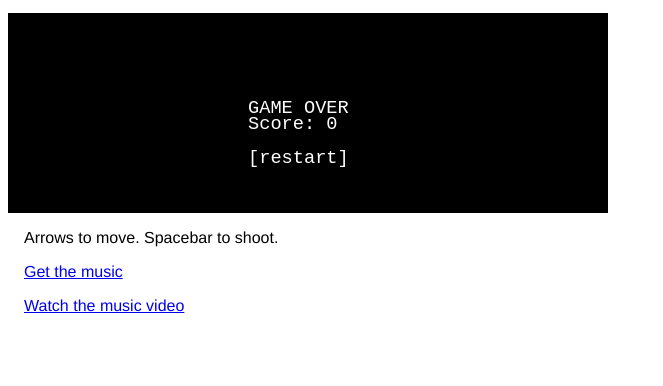
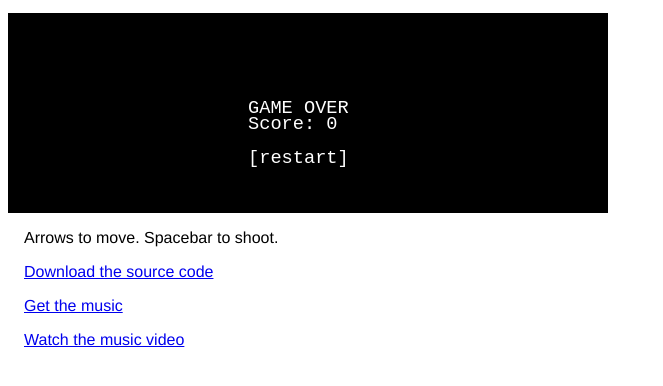
Before and after one commit to wilsocr88/dino-cruise, a plain HTML site: page index.html in a window 1280 px wide. Shown: the part 90-476 px from the top of the page, without its empty margins (0-663 px from the left). Drawn offline with Linux system fonts and the light colour scheme.

Commit message:
Source code link

```diff
--- a/index.html
+++ b/index.html
@@ -17,6 +17,7 @@
 		<canvas id="canvas"></canvas>
 		<div id="controls">Arrows to move. Spacebar to shoot.</div>
 	</div>
+	<p><a href="https://github.com/wilsocr88/dino-cruise" target="_blank">Download the source code</a></p>
 	<p><a href="https://misterdizzy.bandcamp.com/album/ages" target="_blank">Get the music</a></p>
 	<p><a href="https://www.youtube.com/watch?v=zt_TqQdRxIY" target="_blank">Watch the music video</a></p>
 	<script src="index.js"></script>
```
